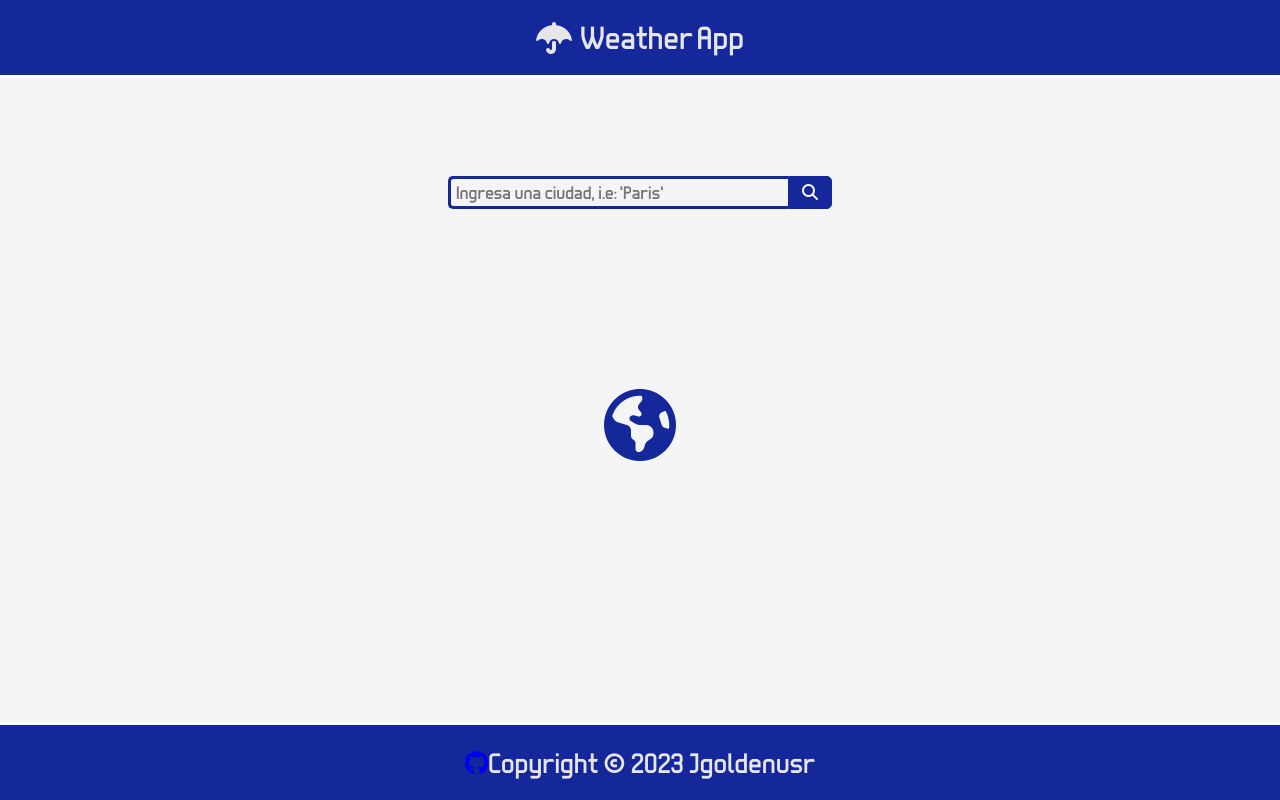
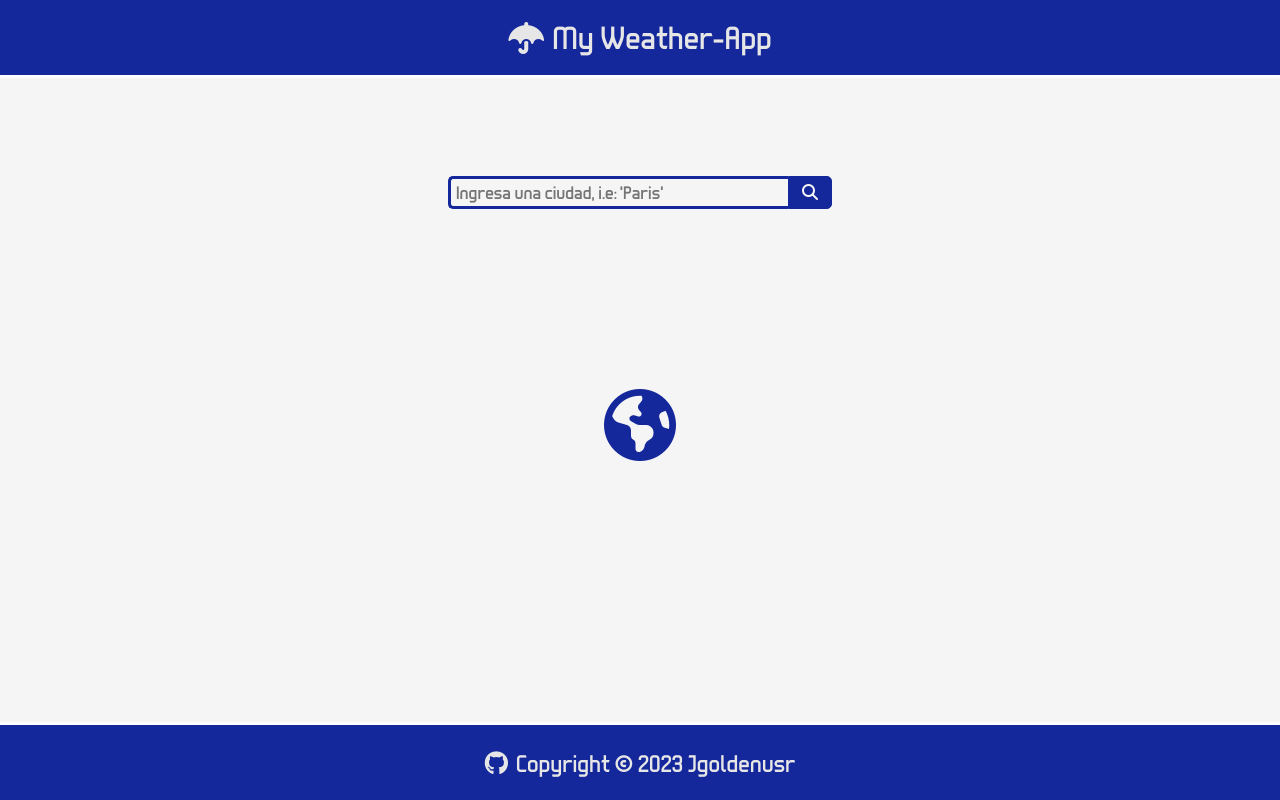
Before and after one commit to Jgoldenusr/6.Weather-App, a website built with webpack: page dist/index.html in a window 1280 px wide. Built offline with nearby package versions, Linux system fonts and the light colour scheme; a web font is replaced by a local one.

Commit message:
updated dist files

```diff
--- a/dist/index.html
+++ b/dist/index.html
@@ -17,7 +17,7 @@
   <body>
     <header>
       <i class="fa fa-umbrella header_icon"></i>
-      <span class="header_span">Weather App</span>
+      <span class="header_span">My Weather-App</span>
     </header>
     <div class="main_wrapper">
       <div class="search_div">
@@ -113,8 +113,10 @@
       </div>
     </div>
     <footer>
-      <a href="https://github.com/Jgoldenusr"><i class="fab fa-github"></i></a>
-      <h3>Copyright © 2023 Jgoldenusr</h3>
+      <a href="https://github.com/Jgoldenusr"
+        ><i class="fab fa-github footer_icon"></i
+      ></a>
+      <span class="footer_span">Copyright © 2023 Jgoldenusr</span>
     </footer>
   </body>
 </html>
```
Also changed, not shown: dist/index.js (+1 -1 lines).
